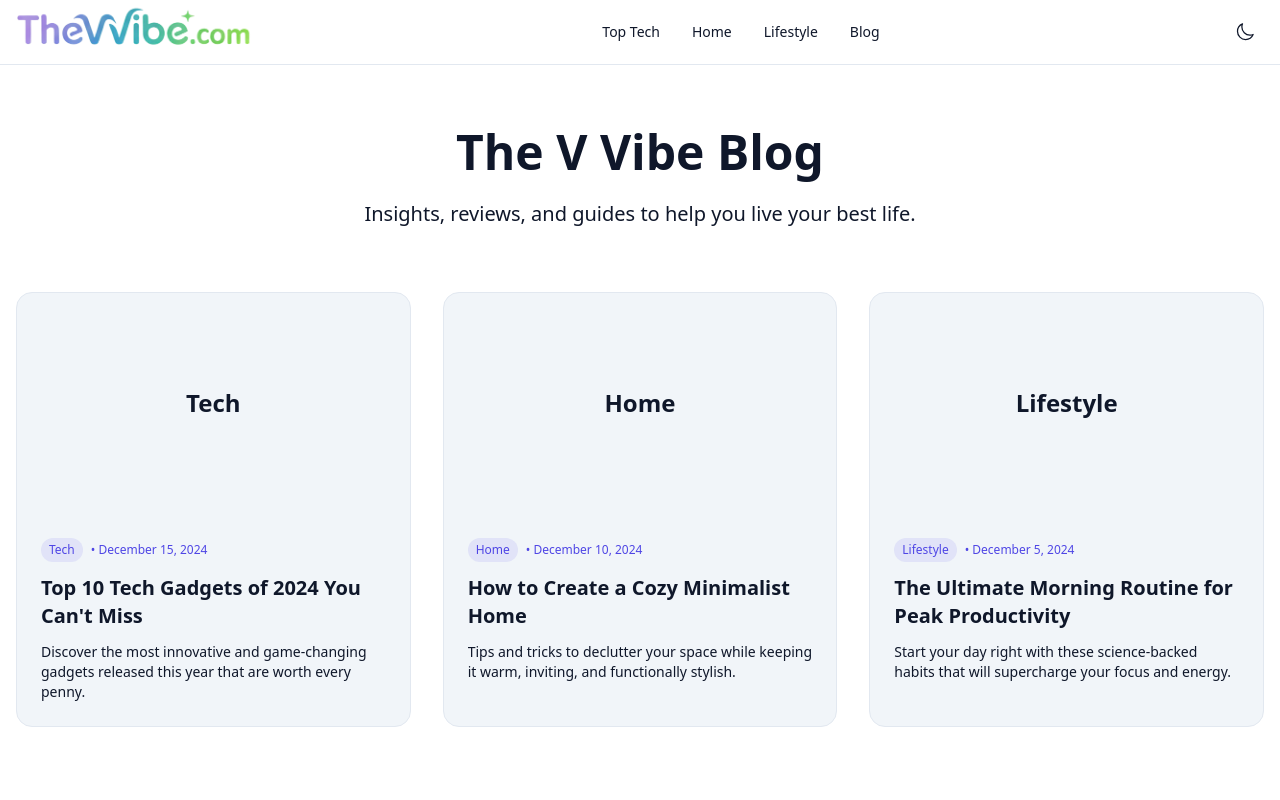
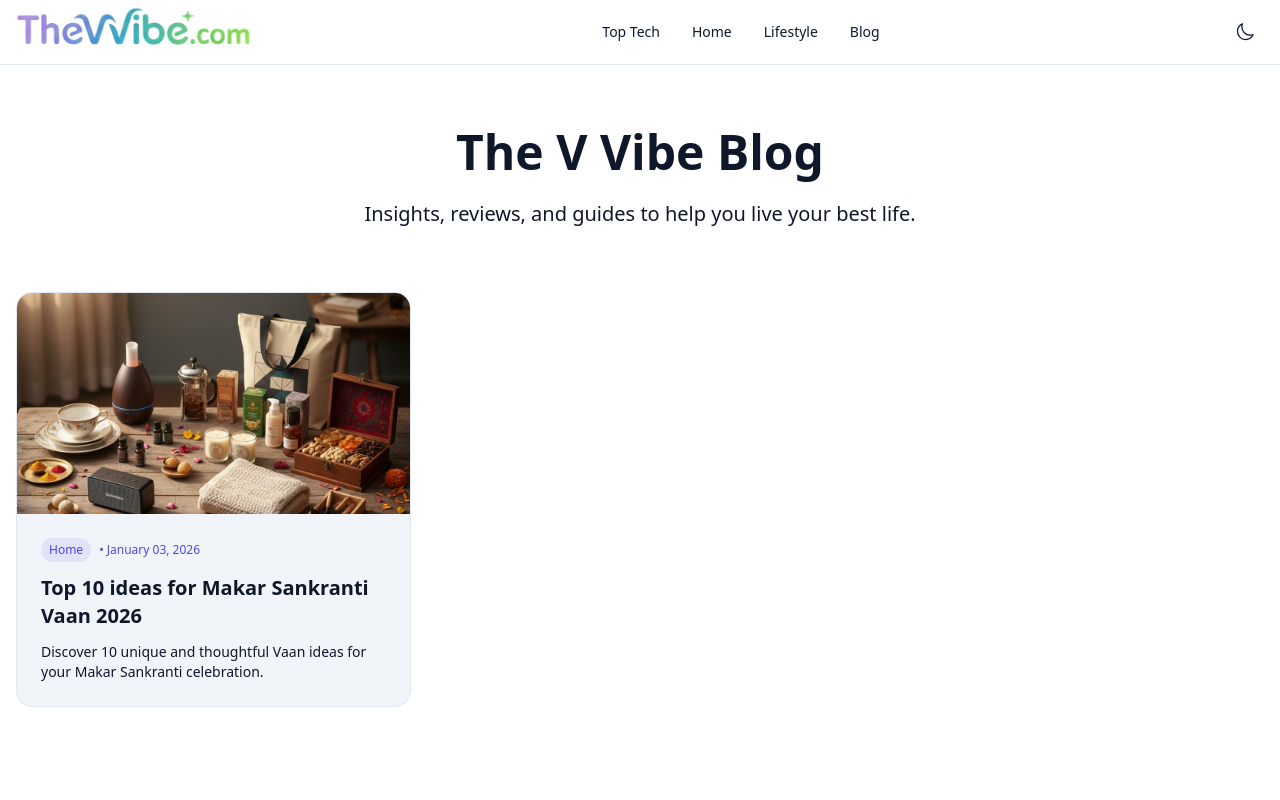
Before and after one commit to TheVVibe/the-v-vibe-com, a Next.js app: page /blog in a window 1280 px wide. Shown: the top 800 px of the page. Built offline with nearby package versions, Linux system fonts and the light colour scheme.

Commit message:
feat update the blog to render it from markdown document

```diff
--- /dev/null
+++ b/content/blogs/top-10-ideas-for-makar-sankranti-2026.md
@@ -0,0 +1,48 @@
+---
+title: "Top 10 ideas for Makar Sankranti Vaan 2026"
+excerpt: "Discover 10 unique and thoughtful Vaan ideas for your Makar Sankranti celebration."
+date: "January 03, 2026"
+author: "The V Vibe"
+category: "Home"
+image: "/static/blogs/sankranti-vaan-2026.png"
+---
+
+## Celebrate Makar Sankranti with Thoughtful Vaan Ideas!
+
+Makar Sankranti, a vibrant harvest festival celebrated across India, marks the sun's transition into the Capricorn zodiac sign. It's a time for joyous festivities, kite flying, delicious treats, and the beautiful tradition of 'Sankranti Vaan' or 'Haldi Kumkum'. This custom involves married women exchanging gifts, applying turmeric and vermillion, and offering prayers for marital bliss and prosperity.
+
+If you're looking for unique and thoughtful Vaan ideas, we've curated a list of 10 fantastic options that are sure to delight!
+
+1. **Marble Chowki with Intricate Floral Painting**:
+This marble chowki is hand made and hand painted using emboss work enamel and stone work! [Buy Now](https://amzn.to/4pZkHMl0)
+
+2. **Storage Box, Organizer**:
+Multicolored organizer which can be used to organize lipstick,Hair accessories, earphones. [Buy Now](https://amzn.to/4slQs3E)
+
+3. **Chaitrangan Rangoli on Granite Tiles**:
+A premium Granite Tile Base – Strong, long-lasting, and easy-to-maintain surface with traditional prints. [Buy Now](https://amzn.to/3NrC2Pu)
+
+4. **Rangoli Stencil Set**:
+Every stencil in the set has been crafted to bring out the richness and charm of Indian heritage in your rangoli. [Buy Now](https://amzn.to/4q9WZgs)
+
+5. **Haldi Kumkum Return Gifts for Puja**:
+Elegant Design: Intricately crafted with attention to detail, adding a touch of tradition to your celebrations. [Buy Now](https://amzn.to/4q4Mmvv)
+
+6. **Jute Bags**:
+Each bag features a sturdy zipper, ensuring your gifts, including 1 kg sweet boxes and assorted items, are securely enclosed in a splash of color and cultural charm. [Buy Now](https://amzn.to/4971C4Q)
+
+7. **Shopping Handbag**:
+The shopping handbag is perfect for shopping, travel, work, or daily use. Made from eco-friendly materials, it combines functionality with sustainability, offering a stylish and versatile solution for carrying groceries, books, or personal items. [Buy Now](https://amzn.to/44Wzqz7)
+
+8. **Marble Octagonal Puja Chowki**:
+This marble chowki is hand made and hand painted using emboss work enamel and stone work! [Buy Now](https://amzn.to/4jlNW9L)
+
+9. **Sindoor Daani**:
+This Marble Kumkum Box has been handmade by rural artists of India. [Buy Now](https://amzn.to/4jjE6F6)
+
+10. **Akhand Kamal Diya**:
+This product is used for lighting lamp using the cotton wicks. It is an integral custom or tradition to start all the auspicious events by lighting the lamp to create a spiritual atmosphere. [Buy Now](https://amzn.to/4jl8OxG)
+
+This Sankranti, spread joy and good wishes with these wonderful Vaan ideas.
+
+**Happy Sankranti!**
--- a/package.json
+++ b/package.json
@@ -9,14 +9,18 @@
     "lint": "eslint"
   },
   "dependencies": {
+    "gray-matter": "^4.0.3",
     "lucide-react": "^0.562.0",
     "next": "16.0.8",
     "next-themes": "^0.4.6",
     "react": "19.2.1",
-    "react-dom": "19.2.1"
+    "react-dom": "19.2.1",
+    "remark": "^15.0.1",
+    "remark-html": "^16.0.1"
   },
   "devDependencies": {
     "@tailwindcss/postcss": "^4",
+    "@tailwindcss/typography": "^0.5.19",
     "@types/node": "^20",
     "@types/react": "^19",
     "@types/react-dom": "^19",
--- a/src/app/blog/[slug]/page.tsx
+++ b/src/app/blog/[slug]/page.tsx
@@ -1,19 +1,19 @@
 import Link from "next/link";
 import Header from "@/components/Header";
 import Footer from "@/components/Footer";
-import { blogPosts } from "@/data/blogs";
+import { getAllPosts, getPostBySlug, markdownToHtml } from "@/lib/blog";
 
 export async function generateStaticParams() {
-
-  return blogPosts.map((post) => ({
+  const posts = getAllPosts();
+  return posts.map((post) => ({
     slug: post.slug,
   }));
 }
 
 export default async function BlogPost({ params }: { params: Promise<{ slug: string }> }) {
   const { slug } = await params;
-  // In a real app, we would fetch data based on the slug.
-  // For now, we'll just display the slug title.
+  const post = getPostBySlug(slug);
+  const content = await markdownToHtml(post.content);
 
   return (
     <main className="min-h-screen bg-background text-foreground flex flex-col">
@@ -29,56 +29,37 @@ export default async function BlogPost({ params }: { params: Promise<{ slug: str
 
         <header className="mb-12">
           <div className="flex items-center gap-4 text-sm text-muted-foreground mb-6">
-            <span className="bg-primary/10 text-primary px-3 py-1 rounded-full font-medium">Article</span>
-            <span>December 15, 2024</span>
+            <span className="bg-primary/10 text-primary px-3 py-1 rounded-full font-medium">{post.category}</span>
+            <span>{post.date}</span>
           </div>
           <h1 className="text-4xl md:text-5xl font-bold leading-tight mb-6">
-            Sample Blog Post: {slug.split('-').map((word: string) => word.charAt(0).toUpperCase() + word.slice(1)).join(' ')}
+            {post.title}
           </h1>
           <div className="flex items-center gap-3">
             <div className="w-10 h-10 rounded-full bg-surface-hover" />
             <div>
-              <p className="font-medium">Author Name</p>
+              <p className="font-medium">{post.author}</p>
               <p className="text-xs text-muted-foreground">Editor in Chief</p>
             </div>
           </div>
         </header>
 
-        <div className="aspect-video bg-surface w-full rounded-2xl mb-12"></div>
+        <div className="aspect-video bg-surface w-full rounded-2xl mb-12 relative overflow-hidden flex items-center justify-center bg-surface-hover">
+          {post.image ? (
+            <img
+              src={post.image}
+              alt={post.title}
+              className="w-full h-full object-cover"
+            />
+          ) : (
+            <span className="text-4xl font-bold text-muted-foreground/20">{post.category}</span>
+          )}
+        </div>
 
-        <div className="prose prose-invert prose-lg max-w-none">
-          <p className="lead text-xl text-muted-foreground mb-8">
-            This is a sample blog post. We are dynamically rendering this page based on the slug: <strong>{slug}</strong>.
-          </p>
-
-          <h2>Introduction</h2>
-          <p>
-            Lorem ipsum dolor sit amet, consectetur adipiscing elit. Sed do eiusmod tempor incididunt ut labore et dolore magna aliqua.
-            Ut enim ad minim veniam, quis nostrud exercitation ullamco laboris nisi ut aliquip ex ea commodo consequat.
-          </p>
-
-          <blockquote>
-            "The best way to predict the future is to create it."
-          </blockquote>
-
-          <h2>Why It Matters</h2>
-          <p>
-            Duis aute irure dolor in reprehenderit in voluptate velit esse cillum dolore eu fugiat nulla pariatur.
-            Excepteur sint occaecat cupidatat non proident, sunt in culpa qui officia deserunt mollit anim id est laborum.
-          </p>
-
-          <h3>Key Takeaways</h3>
-          <ul>
-            <li>Point one about the topic</li>
-            <li>Another important detail to consider</li>
-            <li>Final thoughts on the subject</li>
-          </ul>
-
-          <p>
-            Consectetur adipiscing elit, sed do eiusmod tempor incididunt ut labore et dolore magna aliqua.
-            Ut enim ad minim veniam, quis nostrud exercitation ullamco laboris nisi ut aliquip ex ea commodo consequat.
-          </p>
-        </div>
+        <div
+          className="prose dark:prose-invert prose-lg max-w-none prose-headings:font-bold prose-headings:text-foreground prose-p:text-muted prose-strong:text-foreground prose-li:text-muted prose-a:text-primary hover:prose-a:text-primary-hover prose-a:font-medium prose-a:no-underline hover:prose-a:underline"
+          dangerouslySetInnerHTML={{ __html: content }}
+        />
       </article>
 
       <Footer />
--- a/src/app/blog/page.tsx
+++ b/src/app/blog/page.tsx
@@ -1,9 +1,11 @@
 import Link from "next/link";
 import Header from "@/components/Header";
 import Footer from "@/components/Footer";
-import { blogPosts } from "@/data/blogs";
+import { getAllPosts } from "@/lib/blog";
 
 export default function BlogListing() {
+  const blogPosts = getAllPosts();
+
   return (
     <main className="min-h-screen bg-background text-foreground flex flex-col">
       <Header />
@@ -24,10 +26,17 @@ export default function BlogListing() {
               className="group block bg-surface border border-border rounded-2xl overflow-hidden hover:border-primary transition-colors"
             >
               <div className="aspect-video bg-surface-hover w-full relative">
-                {/* Placeholder for blog image */}
-                <div className="absolute inset-0 flex items-center justify-center text-muted-foreground/30 font-bold text-2xl">
-                  {post.category}
-                </div>
+                {post.image ? (
+                  <img
+                    src={post.image}
+                    alt={post.title}
+                    className="w-full h-full object-cover transition-transform duration-500 group-hover:scale-105"
+                  />
+                ) : (
+                  <div className="absolute inset-0 flex items-center justify-center text-muted-foreground/30 font-bold text-2xl">
+                    {post.category}
+                  </div>
+                )}
               </div>
               <div className="p-6">
                 <div className="flex items-center gap-2 text-xs font-medium text-primary mb-3">
--- a/src/app/globals.css
+++ b/src/app/globals.css
@@ -1,4 +1,5 @@
 @import "tailwindcss";
+@plugin "@tailwindcss/typography";
 
 @theme {
   /* Map Tailwind theme tokens to CSS variables */
@@ -36,8 +37,8 @@
 
   --foreground: #0f172a;
   /* Slate 900 */
-  --muted: #64748b;
-  /* Slate 500 */
+  --muted: #475569;
+  /* Slate 600 */
 
   --primary: #4f46e5;
   /* Indigo 600 - slightly darker for contrast on white */
--- a/src/data/blogs.ts
+++ /dev/null
@@ -1,26 +0,0 @@
-export const blogPosts = [
-  {
-    slug: "top-10-tech-gadgets-2024",
-    title: "Top 10 Tech Gadgets of 2024 You Can't Miss",
-    excerpt: "Discover the most innovative and game-changing gadgets released this year that are worth every penny.",
-    date: "December 15, 2024",
-    author: "Alex Rivera",
-    category: "Tech",
-  },
-  {
-    slug: "how-to-create-cozy-minimalist-home",
-    title: "How to Create a Cozy Minimalist Home",
-    excerpt: "Tips and tricks to declutter your space while keeping it warm, inviting, and functionally stylish.",
-    date: "December 10, 2024",
-    author: "Sarah Jenks",
-    category: "Home",
-  },
-  {
-    slug: "morning-routine-productivity",
-    title: "The Ultimate Morning Routine for Peak Productivity",
-    excerpt: "Start your day right with these science-backed habits that will supercharge your focus and energy.",
-    date: "December 5, 2024",
-    author: "Mike Chen",
-    category: "Lifestyle",
-  },
-];
--- /dev/null
+++ b/src/lib/blog.ts
@@ -0,0 +1,63 @@
+import fs from 'fs';
+import path from 'path';
+import matter from 'gray-matter';
+import { remark } from 'remark';
+import html from 'remark-html';
+
+const postsDirectory = path.join(process.cwd(), 'content/blogs');
+
+export interface BlogPost {
+  slug: string;
+  title: string;
+  excerpt: string;
+  date: string;
+  author: string;
+  category: string;
+  image: string;
+  content: string;
+}
+
+export function getPostSlugs() {
+  if (!fs.existsSync(postsDirectory)) {
+    return [];
+  }
+  return fs.readdirSync(postsDirectory);
+}
+
+export function getPostBySlug(slug: string): BlogPost {
+  const realSlug = slug.replace(/\.md$/, '');
+  const fullPath = path.join(postsDirectory, `${realSlug}.md`);
+
+  if (!fs.existsSync(fullPath)) {
+    throw new Error(`Post not found: ${slug}`);
+  }
+
+  const fileContents = fs.readFileSync(fullPath, 'utf8');
+  const { data, content } = matter(fileContents);
+
+  return {
+    slug: realSlug,
+    title: data.title,
+    excerpt: data.excerpt,
+    date: data.date,
+    author: data.author,
+    category: data.category,
+    image: data.image,
+    content,
+  };
+}
+
+export function getAllPosts(): BlogPost[] {
+  const slugs = getPostSlugs();
+  const posts = slugs
+    .filter((slug) => slug.endsWith('.md'))
+    .map((slug) => getPostBySlug(slug))
+    // Sort posts by date in descending order
+    .sort((post1, post2) => (new Date(post1.date) > new Date(post2.date) ? -1 : 1));
+  return posts;
+}
+
+export async function markdownToHtml(markdown: string) {
+  const result = await remark().use(html).process(markdown);
+  return result.toString();
+}
```
Also changed, not shown: public/static/blogs/sankranti-vaan-2026.png (added), 1 other file (tests, documents, lock files or other folders).
